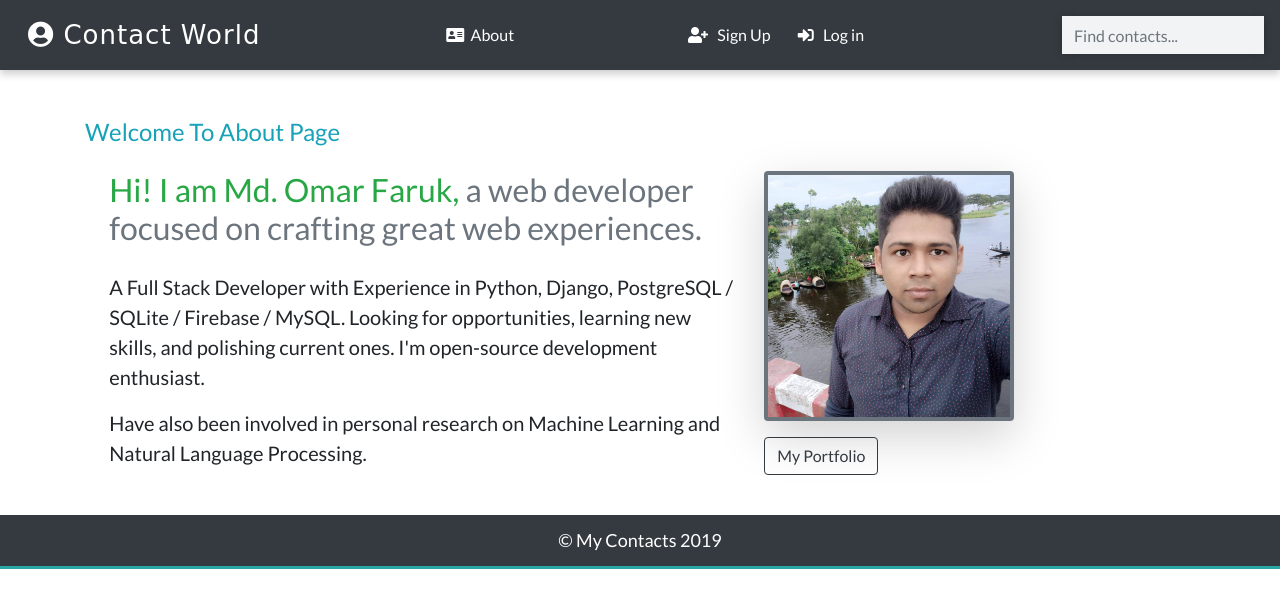
After one commit to IamOmaR22/Contact-World-with-Django-Python-and-SQLite, a Django app: page /about/ in a window 1280 px wide. The commit adds this page. Shown: the top 608 px of the page. Run offline with Django 3.2, Linux system fonts and the light colour scheme; some libraries are stand-ins or nearby versions.

Commit message:
About Page

```diff
--- a/app/urls.py
+++ b/app/urls.py
@@ -11,4 +11,5 @@ urlpatterns = [
     path('contacts/update/<int:pk>', views.ContactUpdateView.as_view(), name = "update"),
     path('contacts/delete/<int:pk>', views.ContactDeleteView.as_view(), name = "delete"),
     path('signup/', views.SignUpView.as_view(), name = "signup"),
+    path('about/', views.about, name='about'),
 ]
--- a/app/views.py
+++ b/app/views.py
@@ -105,3 +105,13 @@ class SignUpView(CreateView):
     template_name = 'registration/signup.html'
     success_url = reverse_lazy('home') # By using reverse_lazy, we can go to home directly
 ###--##--### Sign Up End ###--##--###
+
+
+def about(reqest):
+
+    context = {
+        'about_text':"Welcome To About Page",
+        'omar1':"Hi! I am Md. Omar Faruk,",
+        'omar2':" a web developer focused on crafting great web experiences."
+    }
+    return render(reqest, 'about.html', context)
--- a/static/css/main.css
+++ b/static/css/main.css
@@ -16,12 +16,12 @@ nav {
   justify-content: space-around;
   background-color: var(--back);
   align-items: center;
-  padding-top: 12px;
-  padding-bottom: 12px;
+  padding-top: 10px;
+  padding-bottom: 10px;
   box-shadow: 0 4px 8px 0 rgba(0, 0, 0, 0.2);
 }
 .logo {
-  font-size: 30px;
+  font-size: 26px;
   letter-spacing: 1px;
   /* background: var(--logo); */
   color: white;
--- /dev/null
+++ b/templates/about.html
@@ -0,0 +1,24 @@
+{% extends 'base.html' %}
+
+{% block title %} About Me {% endblock title %}
+
+{% block content %}
+    <div class="container my-4">
+    <h4 class="text-info">{{ about_text }}</h4>
+  </div>
+
+
+<div class="row justify-content-center">
+  <div class="col-md-6">
+    <h2 class="featurette-heading text-success">{{ omar1 }} <span class="text-muted">{{ omar2 }}</span></h2>
+    <p class="lead mt-4">A Full Stack Developer with Experience in Python, Django, PostgreSQL / SQLite / Firebase / MySQL. Looking for opportunities, learning new skills, and polishing current ones. <strong>I'm open-source development enthusiast.</strong></p>
+    <p class="lead">Have also been involved in personal research on Machine Learning and Natural Language Processing.</p>
+  </div>
+  <div class="col-md-4">
+    <img class="featurette-image img-fluid mx-auto shadow-lg p-1 bg-secondary rounded" alt="250x250" id="a" style="width: 250px; height: 250px!important;" src="/static/images/omar.jpg" data-holder-rendered="true">
+    <div class="my-3">
+      <a target="_blank" href="https://www.mdomarfaruk.tk"><button class="btn btn-outline-dark" type="button" name="button">My Portfolio</button></a>
+    </div>
+  </div>
+</div>
+{% endblock %}
--- a/templates/base.html
+++ b/templates/base.html
@@ -39,6 +39,10 @@
     <nav  class="navbar bg-dark">
       <a class="logo" href="{% url 'home' %}">
         <i class="fas fa-user-circle"></i>&nbsp;Contact World
+      </a>
+
+      <a class="text-white" href="{% url 'about' %}">
+        <i class="fas fa-address-card"></i>&nbsp;&nbsp;About
       </a>
 
       <p class="feature-link m-0 p-0">
@@ -96,7 +100,7 @@
     <script type="text/javascript" src="{% static 'js/main.js' %}"></script>
 
     <script src="https://code.jquery.com/jquery-3.3.1.slim.min.js" integrity="sha384-q8i/X+965DzO0rT7abK41JStQIAqVgRVzpbzo5smXKp4YfRvH+8abtTE1Pi6jizo" crossorigin="anonymous"></script>
-<script src="https://cdnjs.cloudflare.com/ajax/libs/popper.js/1.14.7/umd/popper.min.js" integrity="sha384-UO2eT0CpHqdSJQ6hJty5KVphtPhzWj9WO1clHTMGa3JDZwrnQq4sF86dIHNDz0W1" crossorigin="anonymous"></script>
-<script src="https://stackpath.bootstrapcdn.com/bootstrap/4.3.1/js/bootstrap.min.js" integrity="sha384-JjSmVgyd0p3pXB1rRibZUAYoIIy6OrQ6VrjIEaFf/nJGzIxFDsf4x0xIM+B07jRM" crossorigin="anonymous"></script>
+    <script src="https://cdnjs.cloudflare.com/ajax/libs/popper.js/1.14.7/umd/popper.min.js" integrity="sha384-UO2eT0CpHqdSJQ6hJty5KVphtPhzWj9WO1clHTMGa3JDZwrnQq4sF86dIHNDz0W1" crossorigin="anonymous"></script>
+    <script src="https://stackpath.bootstrapcdn.com/bootstrap/4.3.1/js/bootstrap.min.js" integrity="sha384-JjSmVgyd0p3pXB1rRibZUAYoIIy6OrQ6VrjIEaFf/nJGzIxFDsf4x0xIM+B07jRM" crossorigin="anonymous"></script>
   </body>
 </html>
```
Also changed, not shown: db.sqlite3, static/images/omar.jpg (added).
